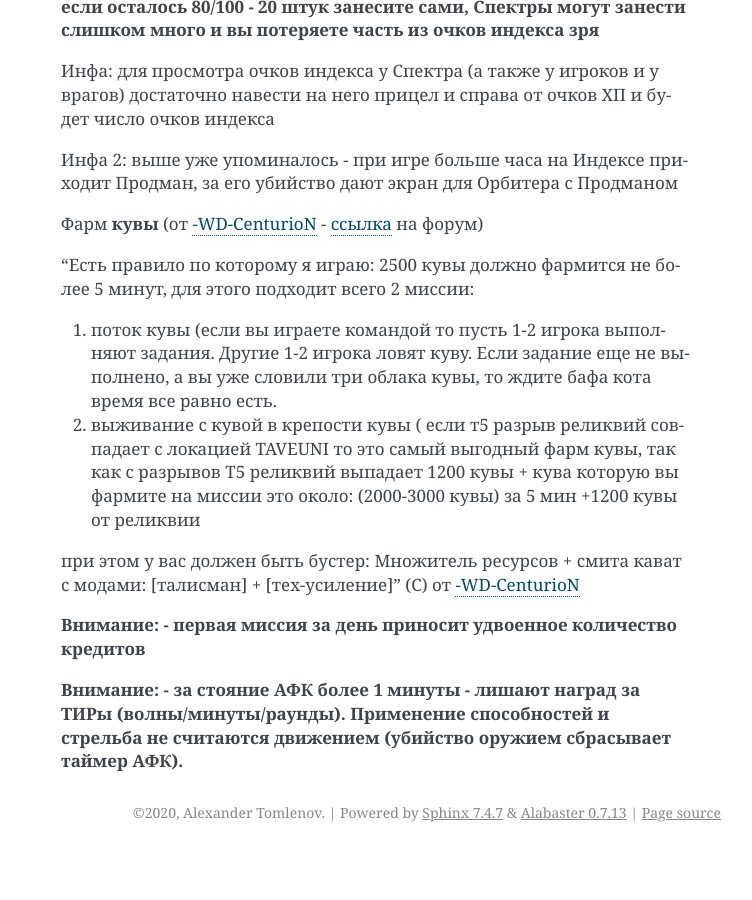
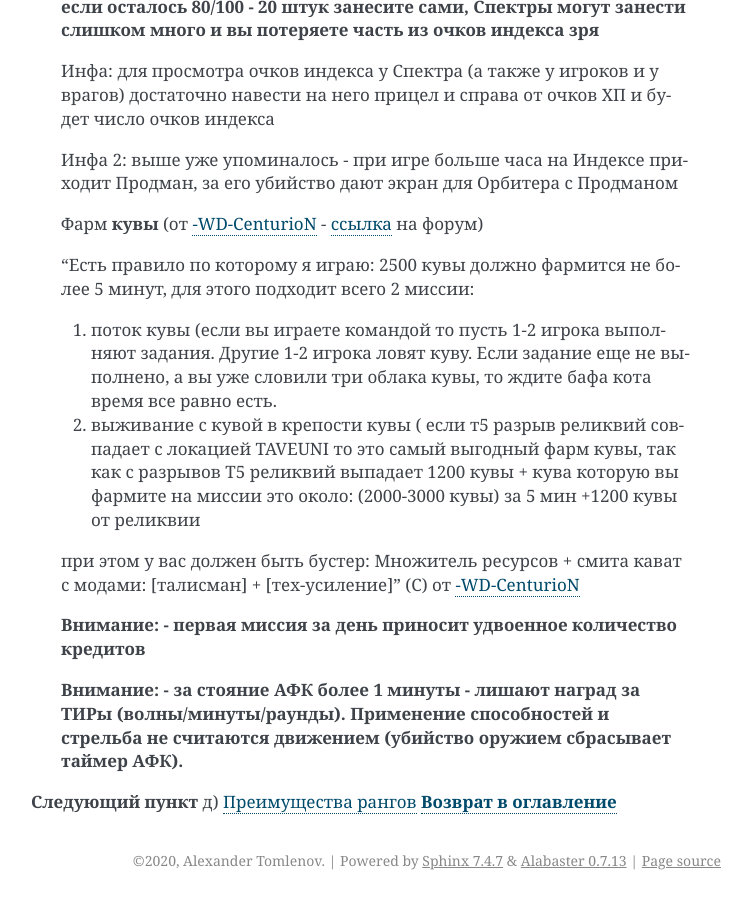
Before and after one commit to crackedmind/warframe-brief-guide, a Sphinx documentation site: the page built from source/01_cd.md, in a window 1280 px wide and 900 px high, scrolled down 3348 px. Shown: the whole window, without its empty margins (389-1141 px from the left). Built offline with Sphinx 7.4.7, drawn with Linux system fonts in a browser that asks for light colours; before the commit the page ends 4200 px from its top, so only the background shows below that.

Commit message:
Update 01_cd.md

```diff
--- a/source/01_cd.md
+++ b/source/01_cd.md
@@ -65,3 +65,7 @@ _Интересно что сверх этого действует баф от
     **Внимание: - первая миссия за день приносит удвоенное количество кредитов**
 
     **Внимание: - за стояние АФК более 1 минуты - лишают наград за ТИРы (волны/минуты/раунды). Применение способностей и стрельба не считаются движением (убийство оружием сбрасывает таймер АФК).**
+
+**Следующий пункт**
+д) [Преимущества рангов](01_e.md)
+**[Возврат в оглавление](index.md)**
```
